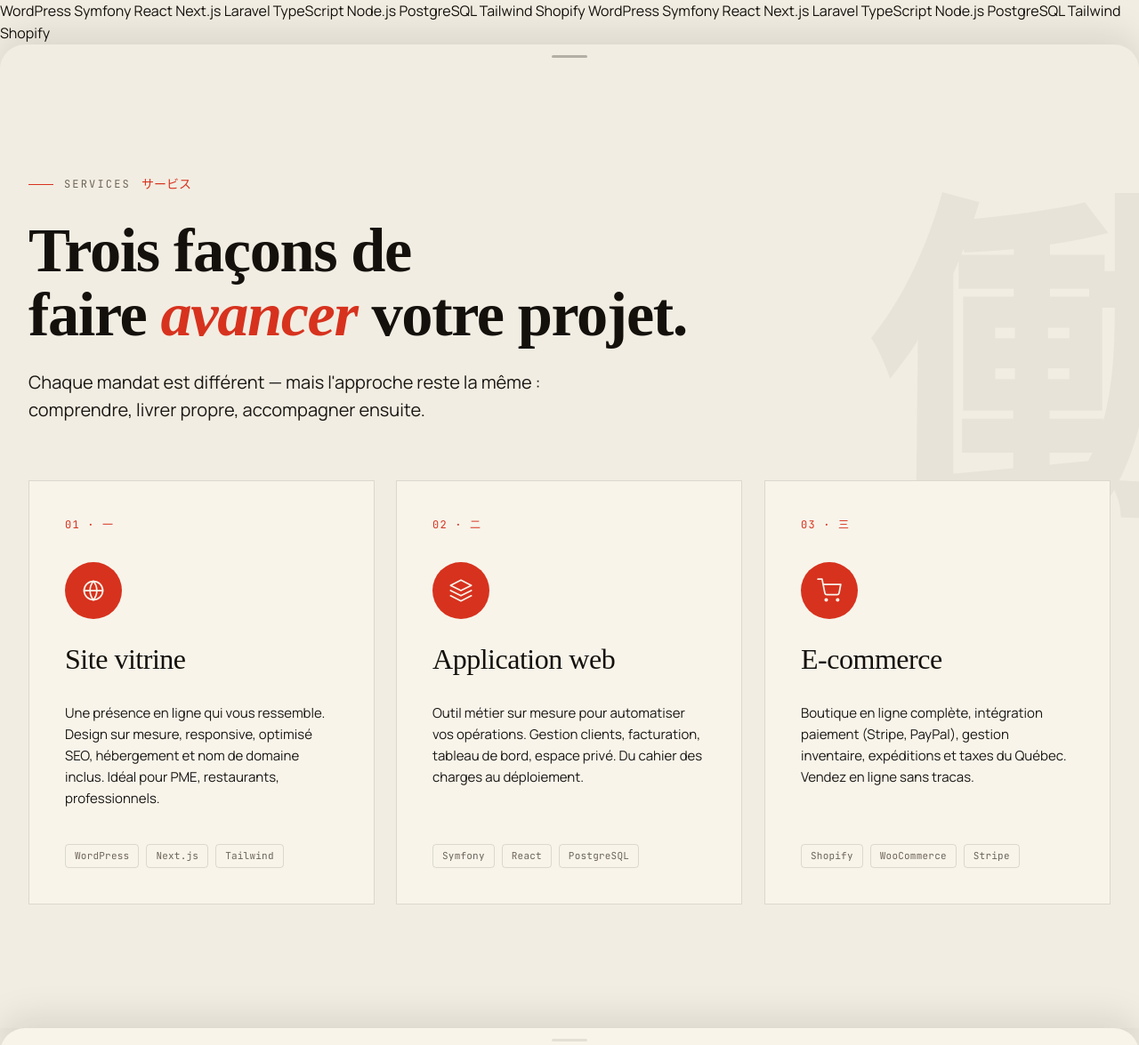
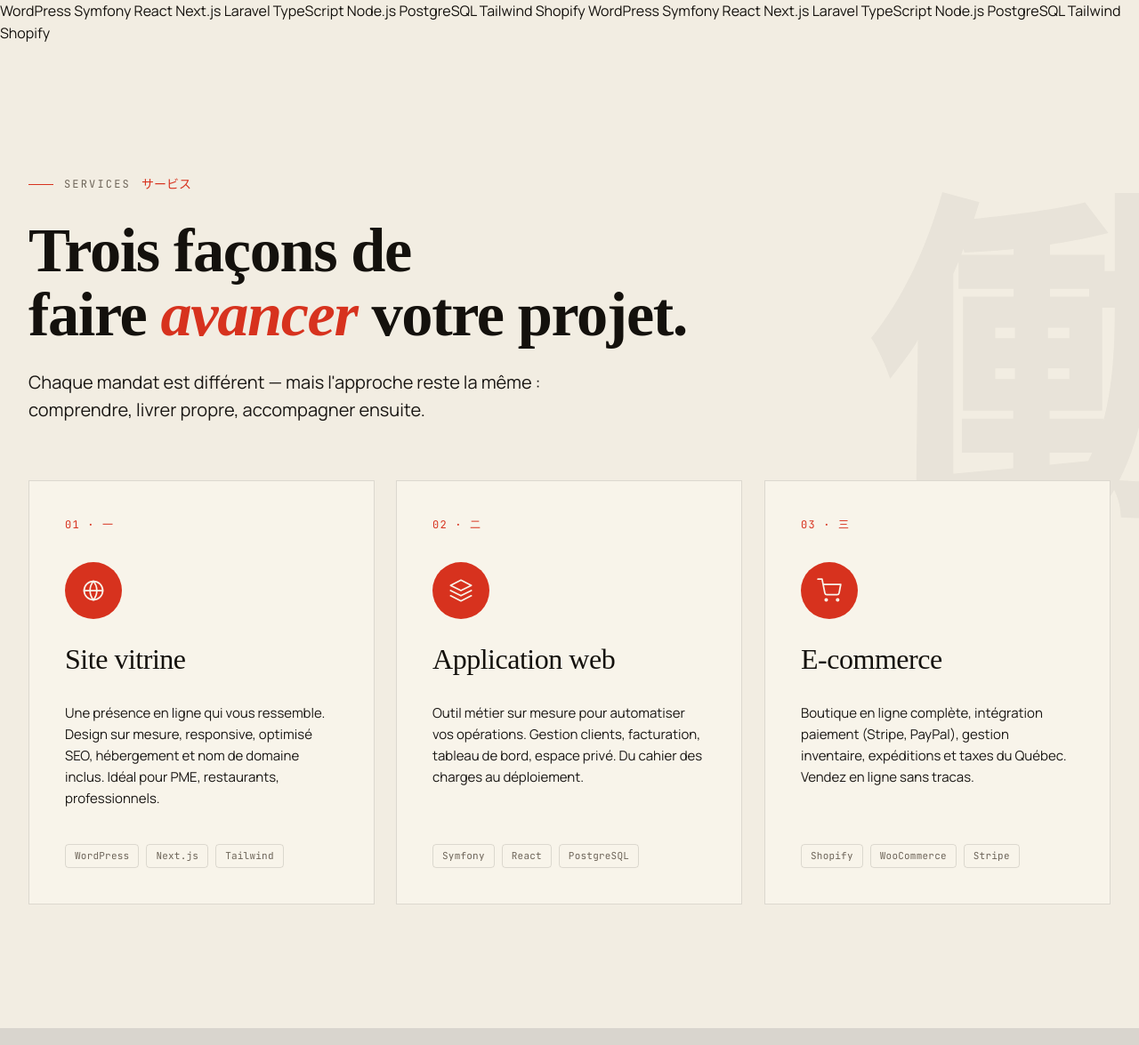
Before and after one commit to ngui27/portfolio, a PHP site: page / in a window 1280 px wide. Shown: the part 970-2145 px from the top of the page at 89% size. Run offline with PHP 8.4, Linux system fonts and the light colour scheme; some libraries are stand-ins or nearby versions; some web fonts are replaced; grey boxes are pictures that could not be loaded.

Commit message:
revert: supprime l effet stacking sticky sections
Co-Authored-By: Claude Sonnet 4.6 <noreply@anthropic.com>

```diff
--- a/assets/css/style.css
+++ b/assets/css/style.css
@@ -1791,120 +1791,3 @@ main, .footer { position: relative; z-index: 1; }
   color: var(--muted);
   margin: 0 0 40px;
 }
-
-/* ====== Stacking sections (Lenis + sticky) ====== */
-
-/* Hero : premier plan, fond transparent (ink-bg visible) */
-.hero {
-  position: sticky;
-  top: 0;
-  z-index: 1;
-}
-
-/* Marquee colle juste après le hero */
-.marquee {
-  position: sticky;
-  top: 0;
-  z-index: 2;
-}
-
-/* Chaque section suivante glisse par-dessus la précédente */
-#services.section {
-  position: sticky;
-  top: 0;
-  z-index: 3;
-  border-radius: 28px 28px 0 0;
-  background: var(--bg);
-  box-shadow: 0 -12px 40px rgba(0,0,0,0.10);
-}
-#projets.section {
-  position: sticky;
-  top: 0;
-  z-index: 4;
-  border-radius: 28px 28px 0 0;
-  background: var(--surface);
-  box-shadow: 0 -12px 40px rgba(0,0,0,0.10);
-}
-#apropos.section {
-  position: sticky;
-  top: 0;
-  z-index: 5;
-  border-radius: 28px 28px 0 0;
-  background: var(--bg);
-  box-shadow: 0 -12px 40px rgba(0,0,0,0.10);
-}
-#blog.section {
-  position: sticky;
-  top: 0;
-  z-index: 6;
-  border-radius: 28px 28px 0 0;
-  background: var(--surface);
-  box-shadow: 0 -12px 40px rgba(0,0,0,0.10);
-}
-#contact.section {
-  position: sticky;
-  top: 0;
-  z-index: 7;
-  border-radius: 28px 28px 0 0;
-  background: var(--bg);
-  box-shadow: 0 -12px 40px rgba(0,0,0,0.10);
-}
-.footer {
-  position: sticky;
-  top: 0;
-  z-index: 8;
-  border-radius: 28px 28px 0 0;
-  background: var(--bg);
-  box-shadow: 0 -12px 40px rgba(0,0,0,0.08);
-}
-
-/* Dark mode : ombres plus marquées */
-[data-theme="dark"] #services.section,
-[data-theme="dark"] #projets.section,
-[data-theme="dark"] #apropos.section,
-[data-theme="dark"] #blog.section,
-[data-theme="dark"] #contact.section,
-[data-theme="dark"] .footer {
-  box-shadow: 0 -12px 40px rgba(0,0,0,0.35);
-}
-
-/* La ligne décorative en haut de chaque carte stackée */
-#services.section::before,
-#projets.section::before,
-#apropos.section::before,
-#blog.section::before,
-#contact.section::before,
-.footer::before {
-  content: "";
-  position: absolute;
-  top: 12px;
-  left: 50%;
-  transform: translateX(-50%);
-  width: 40px;
-  height: 3px;
-  border-radius: 999px;
-  background: var(--line-strong);
-  z-index: 1;
-}
-
-/* Assure que le contenu des sections soit au-dessus de la ligne */
-#services.section > .container,
-#projets.section > .container,
-#apropos.section > .container,
-#blog.section > .container,
-#contact.section > .container {
-  position: relative;
-  z-index: 2;
-}
-
-/* Mobile : désactiver les border-radius sur très petits écrans */
-@media (max-width: 480px) {
-  #services.section,
-  #projets.section,
-  #apropos.section,
-  #blog.section,
-  #contact.section,
-  .footer {
-    border-radius: 20px 20px 0 0;
-  }
-}
```
